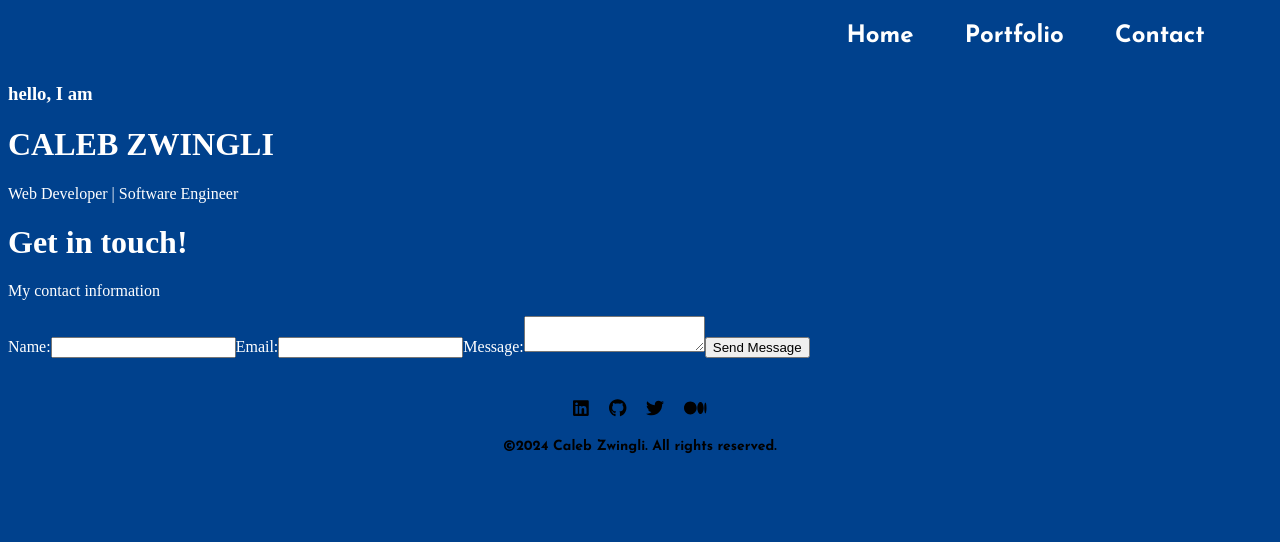
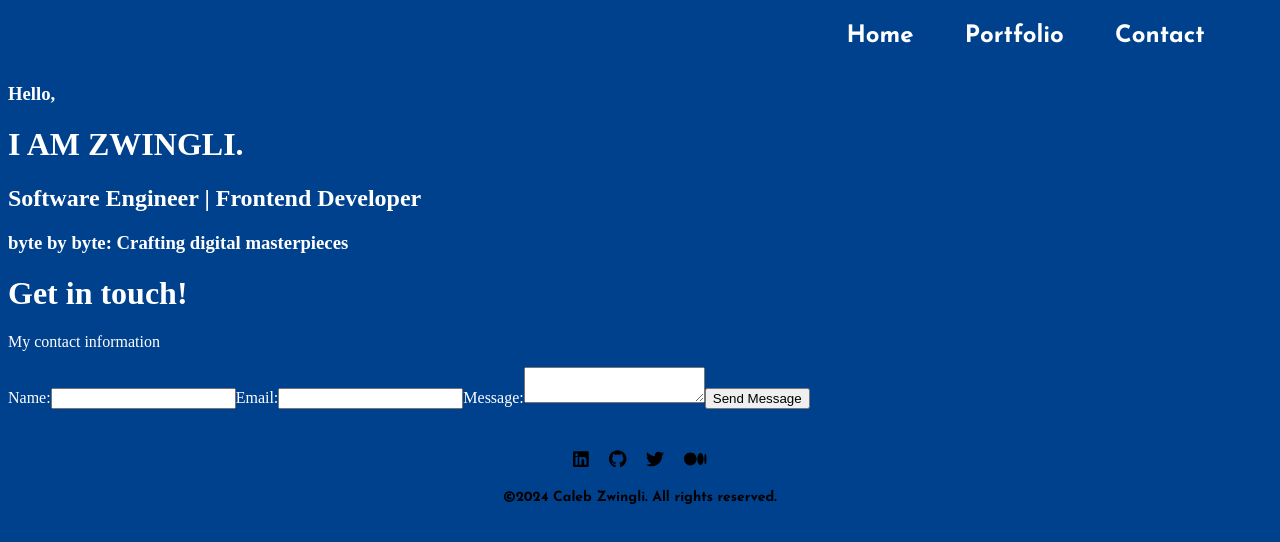
Before and after one commit to ZwingliCaleb/portfolio, a React (Create React App) app: page / in a window 1280 px wide. Shown: the top 542 px of the page. Built offline with nearby package versions, Linux system fonts and the light colour scheme.

Commit message:
make a witty HeroSection statement

```diff
--- a/src/components/HeroSection/HeroSection.js
+++ b/src/components/HeroSection/HeroSection.js
@@ -4,9 +4,10 @@ import './HeroSection.scss';
 const HeroSection = () => {
   return (
     <div className="hero-container">
-      <h3>hello, I am</h3>
-      <h1>CALEB ZWINGLI</h1>
-      <p>Web Developer | Software Engineer</p>
+      <h3>Hello,</h3>
+      <h1> I AM ZWINGLI.</h1>
+      <h2>Software Engineer | Frontend Developer</h2>
+      <h3>byte by byte: Crafting digital masterpieces</h3>
     </div>
   );
 };
```
